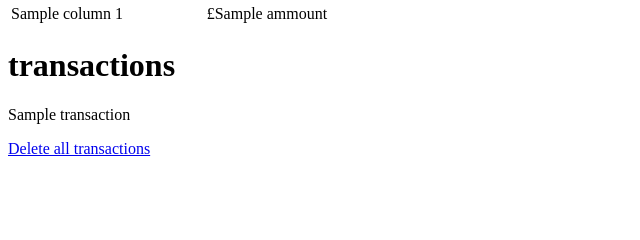
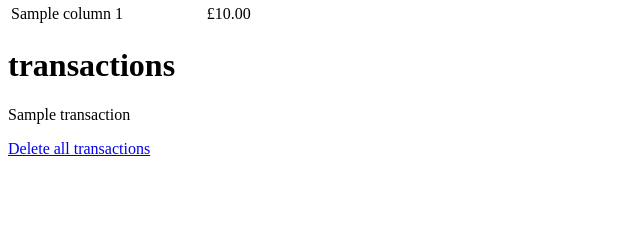
Before and after one commit to alphagov/pay-transaction-grouping-prototype, a Flask app: template templates/reports.html in a window 1280 px wide. Shown: the part 160-400 px from the top of the page, without its empty margins (0-640 px from the left). Run offline with Flask 2, Linux system fonts and the light colour scheme; the template is opened without the code that fills it: most values are stand-ins (such as "Sample title", 1, 10 or a date in 2020); parts of the project's set-up code (start-up, migrations or seed data) failed here and were passed over.

Commit message:
Nice money

```diff
--- a/application.py
+++ b/application.py
@@ -56,7 +56,11 @@ def payment_link(ammount):
     if request.method == 'POST':
         insert = sqlalchemy.insert(transactions).values(
             ammount=ammount,
-            metadata=json.dumps(request.args),
+            metadata=json.dumps({
+                k: v
+                for k, v in request.args.items()
+                if k and v
+            }),
         )
         session.execute(insert)
         return redirect(url_for('confirmation'))
@@ -94,7 +98,7 @@ def reports():
     stmts = [
         sqlalchemy.select([
             sqlalchemy.cast(
-                sqlalchemy.literal(ammount), sqlalchemy.Integer
+                sqlalchemy.literal(ammount), sqlalchemy.Float
             ).label('ammount'),
         ] + [
             sqlalchemy.cast(
--- a/templates/reports.html
+++ b/templates/reports.html
@@ -22,7 +22,7 @@
   <tbody>
     {% for count, ammount, column in results %}
       <tr>
-        <td>{{ column }}</td><td>{{ count }}</td><td>£{{ ammount }}</td>
+        <td>{{ column }}</td><td>{{ count }}</td><td>£{{ '{:,.2f}'.format(ammount) }}</td>
       </tr>
     {% endfor %}
   </tbody>
```
